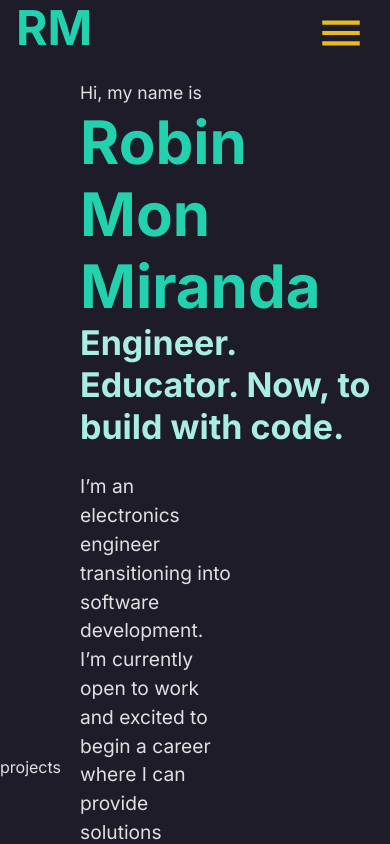
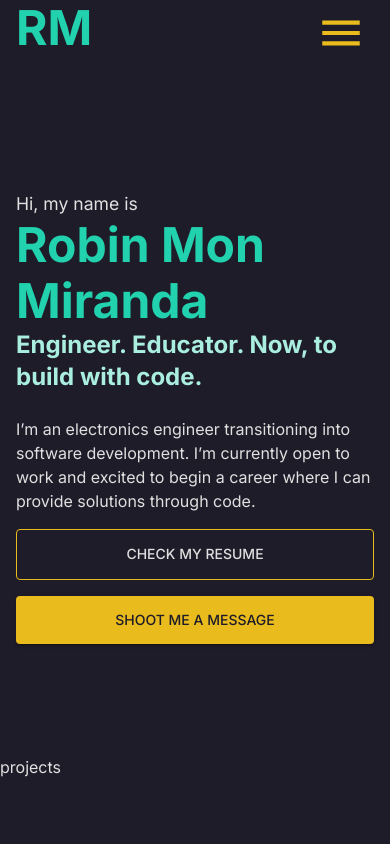
Before and after one commit to aramind/robin-mon-miranda-dev-portfolio, a React (Create React App) app: page / in a window 390 px wide. Shown: the top 844 px of the page. Built offline with nearby package versions, Linux system fonts and the light colour scheme; a web font is replaced by a local one.

Commit message:
feat: making the landing page responsive

```diff
--- a/src/sections/landing/Landing.jsx
+++ b/src/sections/landing/Landing.jsx
@@ -1,39 +1,50 @@
 import { Box, Button, Stack, Typography } from "@mui/material";
+import useIsInMobile from "../../hooks/useIsInMobile";
 
 const Landing = () => {
+  const isInMobile = useIsInMobile();
   return (
     <Box
+      px={2}
       height="80vh"
-      pl={10}
+      pl={{ md: 10 }}
       alignContent="center"
       direction="row"
-      width={{ md: "70vw" }}
+      width={{ xs: "100%", md: "70vw" }}
     >
       <Stack>
         <Typography fontSize="1.1rem">Hi, my name is</Typography>
-        <Typography variant="h2" fontWeight="bold" color="primary">
+        <Typography
+          variant={isInMobile ? "h3" : "h2"}
+          fontWeight="bold"
+          color="primary"
+        >
           Robin Mon Miranda
         </Typography>
-        <Typography variant="h4" fontWeight="bold" color="primary.light">
+        <Typography
+          variant={isInMobile ? "h5" : "h4"}
+          fontWeight="bold"
+          color="primary.light"
+        >
           Engineer. Educator. Now, to build with code.
         </Typography>
         <br />
-        <Box width="50%">
-          <Typography fontSize="1.2rem">
+        <Box width={{ xs: 1, md: "50%" }}>
+          <Typography fontSize={{ xs: "1rem", md: "1.2rem" }}>
             I’m an electronics engineer transitioning into software development.
             I’m currently open to work and excited to begin a career where I can
             provide solutions through code.
           </Typography>
           <Stack
-            direction="row"
+            direction={{ xs: "column", md: "row" }}
             justifyContent="space-between"
             spacing={2}
             mt={2}
           >
-            <Button variant="outlined" fullWidth>
+            <Button variant="outlined" fullWidth sx={{ py: 1.5 }}>
               CHECK MY RESUME
             </Button>
-            <Button variant="contained" fullWidth>
+            <Button variant="contained" fullWidth sx={{ py: 1.5 }}>
               SHOOT ME A MESSAGE
             </Button>
           </Stack>
```
